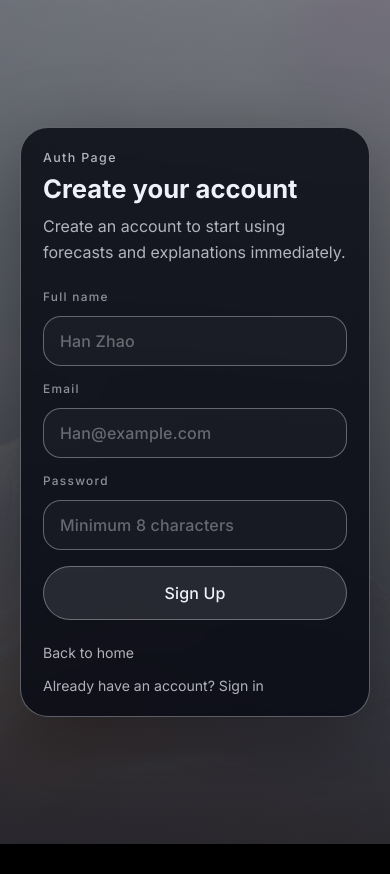
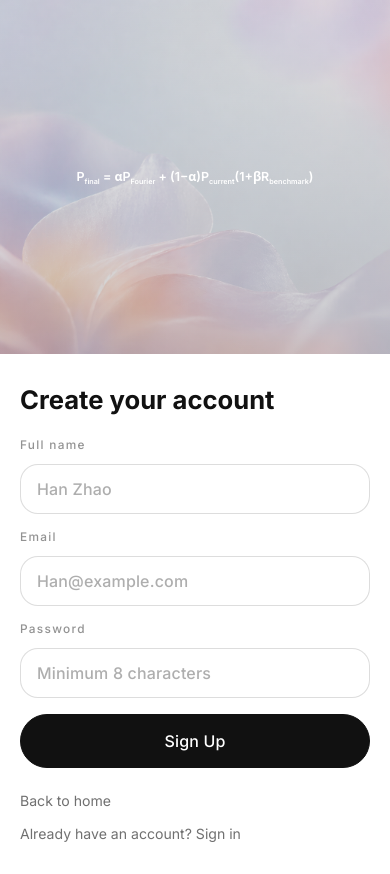
Before and after one commit to Harrrrrrrrrrrry/ForecastWorkspace, a Next.js app in the folder frontend/: page /sign-up in a window 390 px wide. Before the commit the page ends 844 px from the top, so only its background shows below. Built offline with nearby package versions, Linux system fonts and the light colour scheme; no server answers.

Commit message:
Apr25: UI changes and make buffer day from 10 to 15

```diff
--- a/frontend/app/globals.css
+++ b/frontend/app/globals.css
@@ -237,40 +237,55 @@ input {
 .auth-page {
   min-height: 100vh;
   display: grid;
+  grid-template-columns: minmax(0, 1fr) minmax(420px, 1fr);
+  position: relative;
+  overflow: clip;
+  background: #ffffff;
+  color: #111111;
+}
+
+.auth-visual {
+  position: relative;
+  display: grid;
+  min-height: 100vh;
   place-items: center;
-  position: relative;
   overflow: hidden;
-  padding: 32px 20px;
   background:
-    linear-gradient(180deg, rgba(5, 8, 14, 0.5) 0%, rgba(5, 8, 14, 0.84) 100%),
+    linear-gradient(180deg, rgba(5, 8, 14, 0.08) 0%, rgba(5, 8, 14, 0.18) 100%),
     url("/images/home-hero-soft.png");
   background-position: center;
   background-repeat: no-repeat;
   background-size: cover;
 }
 
-.auth-page::before {
-  content: "";
-  position: absolute;
-  inset: 0;
-  background:
-    radial-gradient(circle at 18% 20%, rgba(143, 230, 216, 0.12), transparent 0 24%, transparent 24.5%),
-    radial-gradient(circle at 84% 16%, rgba(244, 198, 141, 0.14), transparent 0 22%, transparent 22.5%);
-  pointer-events: none;
+.auth-formula {
+  width: max-content;
+  max-width: calc(100% - 48px);
+  padding: 0;
+  color: #ffffff;
+  font-family: "Inter Variable", "Inter", system-ui, sans-serif;
+  font-size: clamp(1.05rem, 1.8vw, 1.9rem);
+  line-height: 1.2;
+  font-weight: 600;
+  letter-spacing: 0;
+  text-align: center;
+  white-space: nowrap;
+  /* text-shadow: 0 3px 18px rgba(0, 0, 0, 0.42); */
+}
+
+.auth-formula sub {
+  font-size: 0.58em;
+  line-height: 0;
 }
 
 .auth-panel {
   position: relative;
-  z-index: 1;
-  width: min(100%, 560px);
+  width: min(100%, 500px);
+  align-self: center;
+  justify-self: center;
   display: grid;
   gap: 24px;
-  border: 1px solid var(--ghost-border);
-  border-radius: 28px;
-  background: rgba(8, 10, 20, 0.84);
-  box-shadow: 0 24px 80px rgba(0, 0, 0, 0.35);
-  backdrop-filter: blur(12px);
-  padding: 28px;
+  padding: 48px;
 }
 
 .auth-header {
@@ -286,7 +301,7 @@ input {
 
 .auth-header p {
   margin: 0;
-  color: var(--copy-muted);
+  color: rgba(17, 17, 17, 0.62);
   line-height: 1.65;
 }
 
@@ -309,15 +324,15 @@ input {
 }
 
 .auth-status-error {
-  border: 1px solid rgba(255, 140, 140, 0.22);
-  background: rgba(120, 20, 20, 0.18);
-  color: #ffd3d3;
+  border: 1px solid rgba(200, 61, 61, 0.22);
+  background: rgba(200, 61, 61, 0.08);
+  color: #9b2424;
 }
 
 .auth-status-success {
-  border: 1px solid rgba(140, 220, 180, 0.22);
-  background: rgba(24, 84, 54, 0.18);
-  color: #d7ffe8;
+  border: 1px solid rgba(22, 112, 71, 0.22);
+  background: rgba(22, 112, 71, 0.08);
+  color: #167047;
 }
 
 .auth-footer {
@@ -328,13 +343,44 @@ input {
 }
 
 .auth-footer a {
-  color: var(--copy-muted);
+  color: rgba(17, 17, 17, 0.6);
   font-size: 0.88rem;
   text-decoration: none;
 }
 
 .auth-footer a:hover {
-  color: var(--spectral-white);
+  color: #111111;
+}
+
+.auth-page .scene-kicker,
+.auth-page .field-label {
+  color: rgba(17, 17, 17, 0.46);
+}
+
+.auth-page .parameter-input {
+  border-color: rgba(17, 17, 17, 0.14);
+  background: #ffffff;
+  color: #111111;
+}
+
+.auth-page .parameter-input:focus {
+  border-color: rgba(17, 17, 17, 0.34);
+  outline: 3px solid rgba(17, 17, 17, 0.08);
+}
+
+.auth-page .parameter-input::placeholder {
+  color: rgba(17, 17, 17, 0.34);
+}
+
+.auth-page .ghost-button {
+  border-color: #111111;
+  background: #111111;
+  color: #ffffff;
+}
+
+.auth-page .ghost-button:hover:not(:disabled) {
+  border-color: #2d2d2d;
+  background: #2d2d2d;
 }
 
 .explanation-shell {
@@ -1060,6 +1106,136 @@ input {
   padding-left: 18px;
   color: var(--copy-muted);
   line-height: 1.8;
+}
+
+.dashboard-shell {
+  --spectral-white: #111111;
+  --ghost-surface: rgba(17, 17, 17, 0.04);
+  --ghost-border: rgba(17, 17, 17, 0.18);
+  --line-muted: rgba(17, 17, 17, 0.12);
+  --line-soft: rgba(17, 17, 17, 0.06);
+  --copy-muted: rgba(17, 17, 17, 0.68);
+  --copy-dim: rgba(17, 17, 17, 0.48);
+  --warning: #9b5b00;
+  --success: #167047;
+  --danger: #c83d3d;
+  min-height: 100vh;
+  background: #ffffff;
+  color: #111111;
+}
+
+.dashboard-shell.scene,
+.dashboard-shell .scene {
+  background: #ffffff;
+}
+
+.dashboard-shell .scene::before {
+  background:
+    linear-gradient(90deg, rgba(17, 17, 17, 0.035) 1px, transparent 1px),
+    linear-gradient(180deg, rgba(17, 17, 17, 0.035) 1px, transparent 1px);
+  opacity: 1;
+}
+
+.dashboard-shell .scene-overlay {
+  background: rgba(255, 255, 255, 0.94);
+}
+
+.dashboard-shell .scene-overlay-soft {
+  background: linear-gradient(180deg, rgba(255, 255, 255, 0.9) 0%, #ffffff 100%);
+}
+
+.dashboard-shell .nav-user-role {
+  border-color: rgba(17, 17, 17, 0.14);
+}
+
+.dashboard-shell .ticker-input-shell,
+.dashboard-shell .parameter-input,
+.dashboard-shell .stock-chip,
+.dashboard-shell .ghost-button,
+.dashboard-shell .summary-card,
+.dashboard-shell .data-column,
+.dashboard-shell .notes-block,
+.dashboard-shell .chart-panel,
+.dashboard-shell .stock-board,
+.dashboard-shell .empty-results {
+  border-color: rgba(17, 17, 17, 0.12);
+  background: rgba(255, 255, 255, 0.76);
+  box-shadow: 0 18px 50px rgba(17, 17, 17, 0.06);
+}
+
+.dashboard-shell .summary-card-key,
+.dashboard-shell .launch-panel,
+.dashboard-shell .story-panel {
+  background: linear-gradient(180deg, rgba(17, 17, 17, 0.04) 0%, rgba(255, 255, 255, 0.86) 100%);
+}
+
+.dashboard-shell .summary-card-positive {
+  border-color: rgba(22, 112, 71, 0.28);
+  background: linear-gradient(180deg, rgba(22, 112, 71, 0.1) 0%, rgba(255, 255, 255, 0.86) 100%);
+}
+
+.dashboard-shell .summary-card-negative {
+  border-color: rgba(200, 61, 61, 0.28);
+  background: linear-gradient(180deg, rgba(200, 61, 61, 0.1) 0%, rgba(255, 255, 255, 0.86) 100%);
+}
+
+.dashboard-shell .ticker-chip,
+.dashboard-shell .preset-chip,
+.dashboard-shell .story-tab {
+  background: rgba(17, 17, 17, 0.06);
+  color: #111111;
+}
+
+.dashboard-shell .ticker-input::placeholder,
+.dashboard-shell .parameter-input::placeholder {
+  color: rgba(17, 17, 17, 0.36);
+}
+
+.dashboard-shell .system-warning {
+  border-color: rgba(155, 91, 0, 0.22);
+  background: rgba(155, 91, 0, 0.08);
+}
+
+.dashboard-shell .explanation-section {
+  border-color: rgba(17, 17, 17, 0.08);
+  background: rgba(17, 17, 17, 0.03);
+}
+
+.dashboard-shell .chart-surface {
+  fill: rgba(17, 17, 17, 0.025);
+}
+
+.dashboard-shell .chart-grid-line {
+  stroke: rgba(17, 17, 17, 0.08);
+}
+
+.dashboard-shell .chart-divider-line {
+  stroke: rgba(17, 17, 17, 0.2);
+}
+
+.dashboard-shell .chart-axis-text,
+.dashboard-shell .chart-phase-text {
+  fill: rgba(17, 17, 17, 0.62);
+}
+
+.dashboard-shell .metric-bar-track {
+  background: rgba(17, 17, 17, 0.08);
+}
+
+.dashboard-shell .rank-icon {
+  border-color: rgba(17, 17, 17, 0.18);
+  background:
+    radial-gradient(circle at center, rgba(17, 17, 17, 0.08), transparent 62%),
+    rgba(17, 17, 17, 0.03);
+}
+
+.dashboard-shell .rank-icon::after {
+  border-color: rgba(17, 17, 17, 0.1);
+}
+
+.dashboard-shell .rank-icon-core {
+  background: #111111;
+  box-shadow: 0 0 18px rgba(17, 17, 17, 0.18);
 }
 
 .landing-shell {
@@ -1834,6 +2010,20 @@ input {
   .step-grid {
     grid-template-columns: 1fr;
   }
+
+  .auth-page {
+    grid-template-columns: 1fr;
+  }
+
+  .auth-visual {
+    min-height: 42vh;
+  }
+
+  .auth-panel {
+    width: min(100%, 560px);
+    padding-top: 42px;
+    padding-bottom: 42px;
+  }
 }
 
 @media (max-width: 720px) {
@@ -1854,11 +2044,16 @@ input {
   }
 
   .auth-panel {
-    padding: 22px;
+    padding: 32px 20px;
   }
 
   .auth-footer {
     flex-direction: column;
+  }
+
+  .auth-formula {
+    max-width: calc(100% - 32px);
+    font-size: clamp(0.78rem, 3vw, 1rem);
   }
 
   .overview-grid,
--- a/frontend/components/auth-form.tsx
+++ b/frontend/components/auth-form.tsx
@@ -58,15 +58,15 @@ export function AuthForm({ mode }: AuthFormProps) {
 
   return (
     <main className="auth-page">
+      <section className="auth-visual" aria-label="Forecast model formula">
+        <div className="auth-formula" aria-label="P final equals alpha P Fourier plus one minus alpha times current stock price times one plus beta benchmark return">
+          P<sub>final</sub> = αP<sub>Fourier</sub> + (1−α)P<sub>current</sub>(1+βR<sub>benchmark</sub>)
+        </div>
+      </section>
+
       <section className="auth-panel">
         <div className="auth-header">
-          <span className="scene-kicker">Auth Page</span>
           <h1>{isSignUp ? "Create your account" : "Sign in to your account"}</h1>
-          <p>
-            {isSignUp
-              ? "Create an account to start using forecasts and explanations immediately."
-              : "Sign in to run forecasts and use GPT-backed explanation endpoints."}
-          </p>
         </div>
 
         <form className="auth-form" onSubmit={handleSubmit}>
--- a/frontend/components/forecast-dashboard.tsx
+++ b/frontend/components/forecast-dashboard.tsx
@@ -279,7 +279,7 @@ export function ForecastDashboard() {
   const failedCount = forecastCards.filter((item) => item.error).length;
 
   return (
-    <main className="mission-shell">
+    <main className="mission-shell dashboard-shell">
       <section className="scene scene-hero">
         <div className="scene-overlay" />
         <header className="mission-nav">
```
Also changed, not shown: frontend/components/forecast-chart.tsx (+6 -6 lines).
